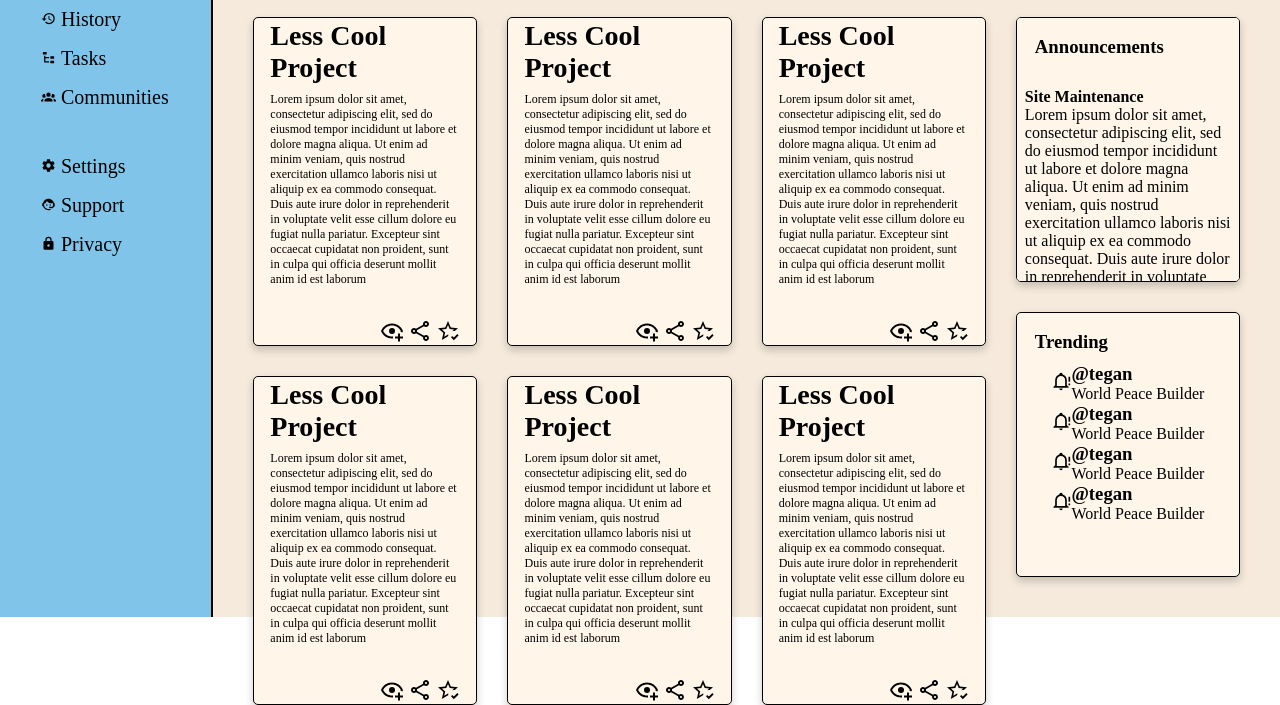
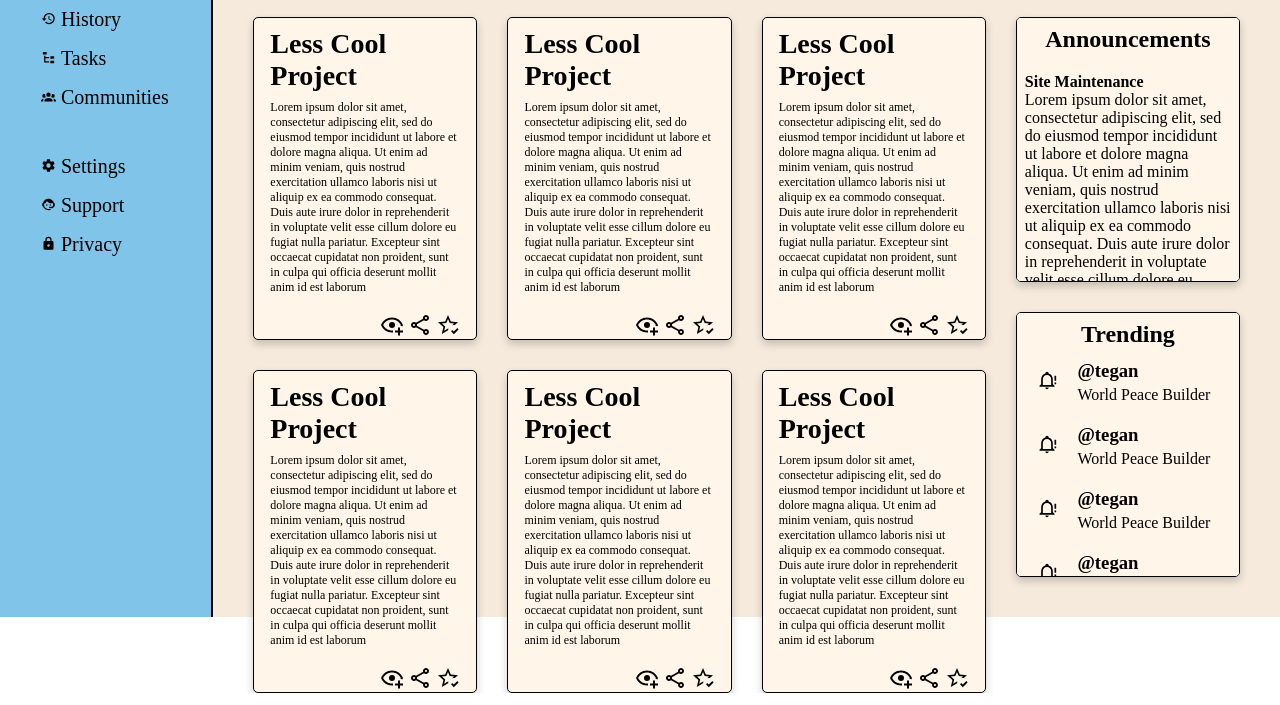
Before and after one commit to LockpickedKey/admin-dashboard-layout-TOP, a plain HTML site: page index.html in a window 1280 px wide. Shown: the part 183-888 px from the top of the page. Drawn offline with Linux system fonts and the light colour scheme.

Commit message:
Fixed some stuff on the layout.

```diff
--- a/index.html
+++ b/index.html
@@ -122,7 +122,7 @@
           </div>
           <div class="main-content-announcements">
             <div class="main-content-announcement-text">
-              <h3>Announcements</h3>
+              <h2>Announcements</h2>
             </div>
             <div class="announcement">
               <h4>Site Maintenance</h4>
@@ -139,8 +139,26 @@
           </div>
           <div class="main-content-trending">
             <div class="main-content-trending-text">
-              <h3>Trending</h3>
+              <h2>Trending</h2>
             </div>
+              <div class="trending">
+                <div class="trending-icon">
+                  <img src="images/bell-alert-outline.svg" height="20px" width="20px">
+                </div>
+                <div class="trending-box">
+                  <h3>@tegan</h3>
+                  <p id="trending-text">World Peace Builder</p>
+                </div>
+              </div>
+              <div class="trending">
+                <div class="trending-icon">
+                  <img src="images/bell-alert-outline.svg" height="20px" width="20px">
+                </div>
+                <div class="trending-box">
+                  <h3>@tegan</h3>
+                  <p id="trending-text">World Peace Builder</p>
+                </div>
+              </div>
               <div class="trending">
                 <div class="trending-icon">
                   <img src="images/bell-alert-outline.svg" height="20px" width="20px">
--- a/styles.css
+++ b/styles.css
@@ -251,8 +251,8 @@ ul {
 .main-content-announcement-text, .main-content-trending-text {
   position: sticky;
   top: 0;
+  text-align: center;
   background-color: var(--WHITE);
-  margin: 10px;
 }
 
 .main-content-trending {
@@ -264,6 +264,8 @@ ul {
   flex-direction: row;
   align-items: center;
   justify-content: center;
+  gap: 12px;
+  margin: 4px;
 }
 
 .project-block-text-container {
@@ -277,6 +279,7 @@ ul {
 }
 
 .project-block-text-container h5 {
+  margin-top: 8px;
   font-size: 28px;
   margin-bottom: 8px;
 }
@@ -288,7 +291,7 @@ ul {
 .project-block-icon-container {
   display: flex;
   justify-content: end;
-  margin-top: 32px;
+  margin-top: 18px;
   gap: 4px;
 }
 
@@ -305,3 +308,12 @@ ul {
   padding: 8px;
   background-color: var(--WHITE);
 }
+
+.trending-box {
+  margin: 4px;
+  padding: 4px;
+}
+
+.trending-box h3 {
+  margin-bottom: 4px;
+}
```
